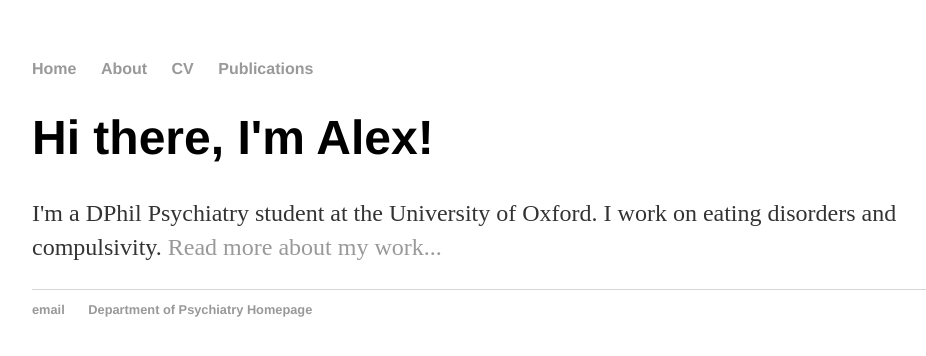
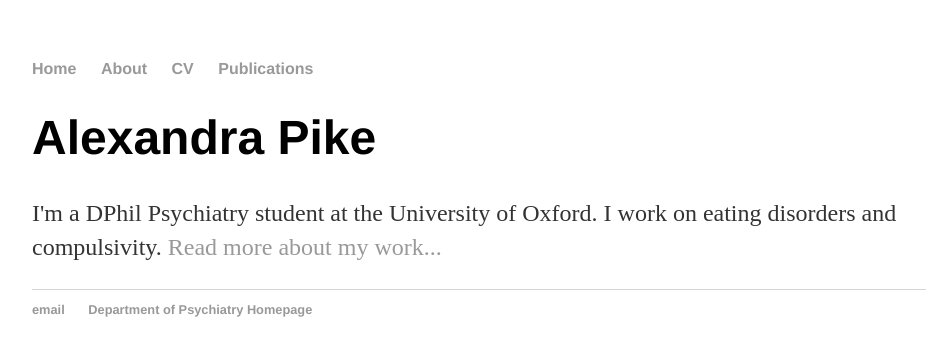
Before and after one commit to apike02/apike02.github.io, a Jekyll site: the page built from index.html, in a window 1280 px wide. Shown: the top 356 px of the page, without its empty margins (160-1086 px from the left). Built offline with Jekyll 4.4.1, drawn with Linux system fonts in a browser that asks for light colours.

Commit message:
Update index.html

```diff
--- a/index.html
+++ b/index.html
@@ -3,6 +3,6 @@ layout: default
 title: Alexandra Pike's website
 ---
 <div class="blurb">
-	<h1>Hi there, I'm Alex!</h1>
+	<h1>Alexandra Pike</h1>
 	<p>I'm a DPhil Psychiatry student at the University of Oxford. I work on eating disorders and compulsivity. <a href="/about">Read more about my work...</a></p>
 </div><!-- /.blurb -->
```
